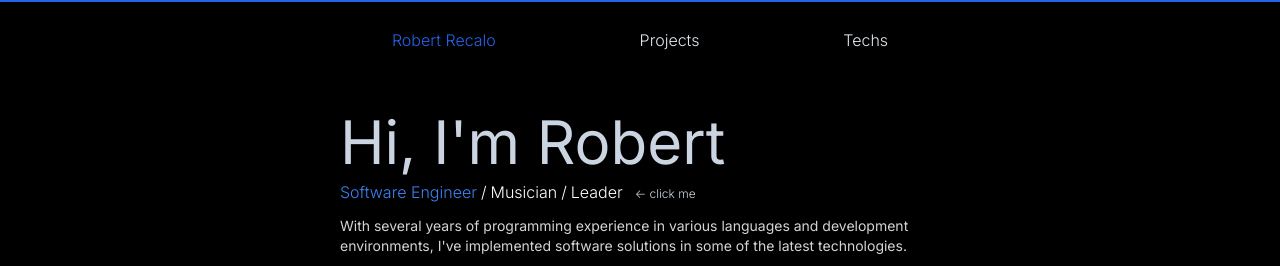
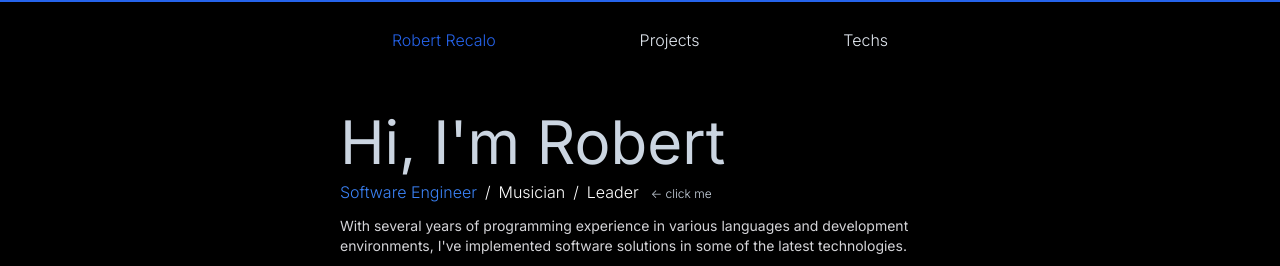
Before and after one commit to rrecalo/portfolio, a Next.js app: page / in a window 1280 px wide. Shown: the top 266 px of the page. Built offline with nearby package versions, Linux system fonts and the light colour scheme.

Commit message:
Change cursor type on select of homepage hero section

```diff
--- a/src/app/page.tsx
+++ b/src/app/page.tsx
@@ -56,18 +56,18 @@ export default function Home() {
       <motion.div id="hero" layout="size" className='text-4xl sm:text-6xl mt-0 sm:mt-10 origin-left whitespace-nowrap' variants={headerVariant} initial="initial" animate="animate">
         {"Hi, I'm Robert"}
        <motion.div className='text-xs sm:text-base font-light mt-2 whitespace-normal' variants={subHeaderVariant}>
-          <motion.p className={`inline-block`} variants={traitVariant}
+          <motion.p className={`inline-block cursor-pointer`} variants={traitVariant}
           animate={{color: selection === 0 ? 'rgb(59, 130, 246)' : 'rgb(255, 255, 255)'}}
           onClick={()=>{setSelection(0)}}>
             {"Software Engineer"}
           </motion.p>
-          <motion.p className={`inline-block`} variants={traitVariant} onClick={()=>{setSelection(1)}}
+          <motion.p className={`inline-block cursor-pointer`} variants={traitVariant} onClick={()=>{setSelection(1)}}
           animate={{color: selection === 1 ? 'rgb(59, 130, 246)' : 'rgb(255, 255, 255)'}}>
-          <span className='text-white mx-1'>/</span>{"Musician"}
+          <span className='text-white mx-2 cursor-default'>/</span>{"Musician"}
           </motion.p>
-          <motion.p className={`inline-block`} variants={traitVariant} onClick={()=>{setSelection(2)}}
+          <motion.p className={`inline-block cursor-pointer`} variants={traitVariant} onClick={()=>{setSelection(2)}}
           animate={{color: selection === 2 ? 'rgb(59, 130, 246)' : 'rgb(255, 255, 255)'}}>
-          <span className='text-white mx-1'>/</span>{"Leader"}
+          <span className='text-white mx-2 cursor-default'>/</span>{"Leader"}
           </motion.p>
           <motion.p className='text-xs inline-block ml-3'
           initial={{opacity:0, x:10}}
```
